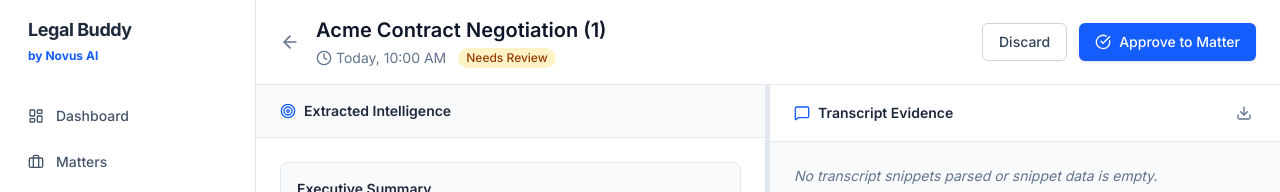
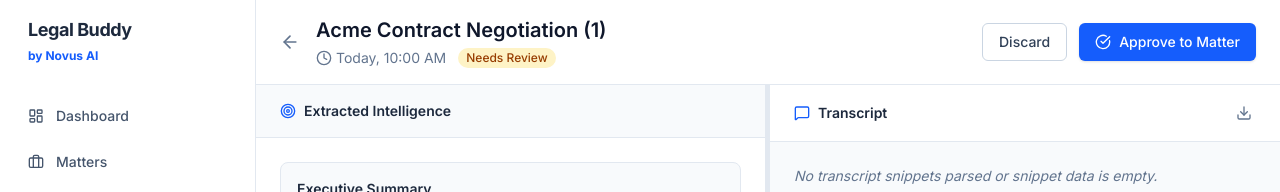
Before and after one commit to shravanxd/meeting-intelligence, a Next.js app in the folder frontend/: page /review/1 in a window 1280 px wide. Shown: the top 192 px of the page. Built offline with nearby package versions, Linux system fonts and the light colour scheme.

Commit message:
feat: Add participant mention option and rename Transcript Panel

```diff
--- a/frontend/src/app/review/[id]/page.tsx
+++ b/frontend/src/app/review/[id]/page.tsx
@@ -169,12 +169,30 @@ export default function ReviewDetailPage({ params }: { params: { id: string } })
         <Panel defaultSize={50} minSize={20} className="flex flex-col bg-slate-50">
           <PanelGroup orientation="vertical" id="review-right-layout">
              <Panel defaultSize={65} minSize={20} className="flex flex-col min-h-0">
-          <div className="px-6 py-4 border-b border-slate-200 bg-white flex justify-between items-center">
-             <div className="flex items-center gap-2">
-                <MessageSquare className="w-4 h-4 text-blue-600" />
-                <span className="font-semibold text-slate-800 text-sm">Transcript Evidence</span>
+          <div className="px-6 py-4 border-b border-slate-200 bg-white flex flex-col gap-3">
+             <div className="flex justify-between items-center">
+               <div className="flex items-center gap-2">
+                  <MessageSquare className="w-4 h-4 text-blue-600" />
+                  <span className="font-semibold text-slate-800 text-sm">Transcript</span>
+               </div>
+               <button className="text-slate-500 hover:text-slate-800 p-1"><Download className="w-4 h-4" /></button>
              </div>
-             <button className="text-slate-500 hover:text-slate-800 p-1"><Download className="w-4 h-4" /></button>
+
+             {/* Mention People / Participants */}
+             {data?.speakers && data.speakers.length > 0 && (
+               <div className="flex flex-wrap gap-2">
+                 <span className="text-xs text-slate-500 flex items-center mr-1">In meeting:</span>
+                 {Array.from(new Set(data.speakers.map((s: any) => s.name).filter(Boolean))).map((name: any, idx) => (
+                   <button
+                     key={idx}
+                     onClick={() => setQuestion(prev => prev + (prev.endsWith(" ") || prev === "" ? "" : " ") + `@${name} `)}
+                     className="px-2 py-1 text-xs bg-slate-100 text-slate-700 hover:bg-blue-50 hover:text-blue-700 rounded-md border border-slate-200 transition-colors flex items-center gap-1"
+                   >
+                     <span className="text-slate-400">@</span>{name}
+                   </button>
+                 ))}
+               </div>
+             )}
           </div>
                     <div className="flex-1 overflow-y-auto p-6 space-y-4">
              {data?.speakers && data.speakers.length > 0 ? (
```
